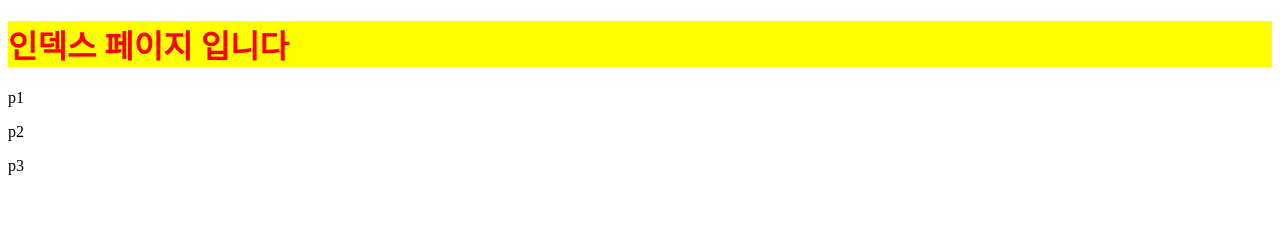
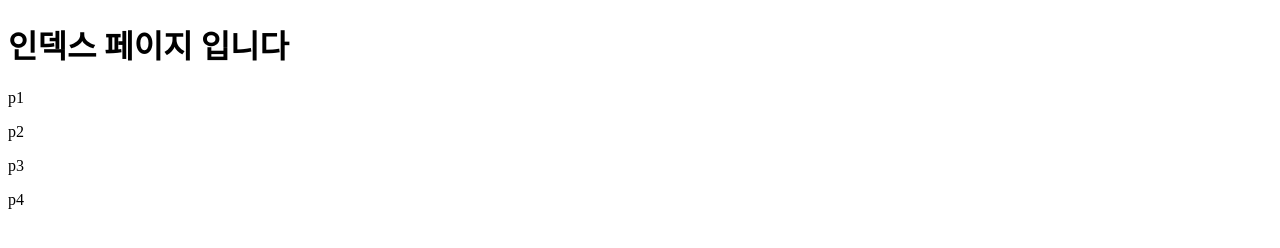
Before and after one commit to YOHAN-JO-bsg/test077, a plain HTML site: page index.html in a window 1280 px wide. Drawn offline with Linux system fonts and the light colour scheme.

Commit message:
p4 추가함

```diff
--- a/index.html
+++ b/index.html
@@ -6,8 +6,7 @@
     <title>index.html</title>
     <style>
         h1{
-            color: red;
-            background-color: yellow;
+
         }
     </style>
 </head>
@@ -16,5 +15,6 @@
     <p>p1</p>
     <p>p2</p>
     <p>p3</p>
+    <p>p4</p>
 </body>
 </html>
```
